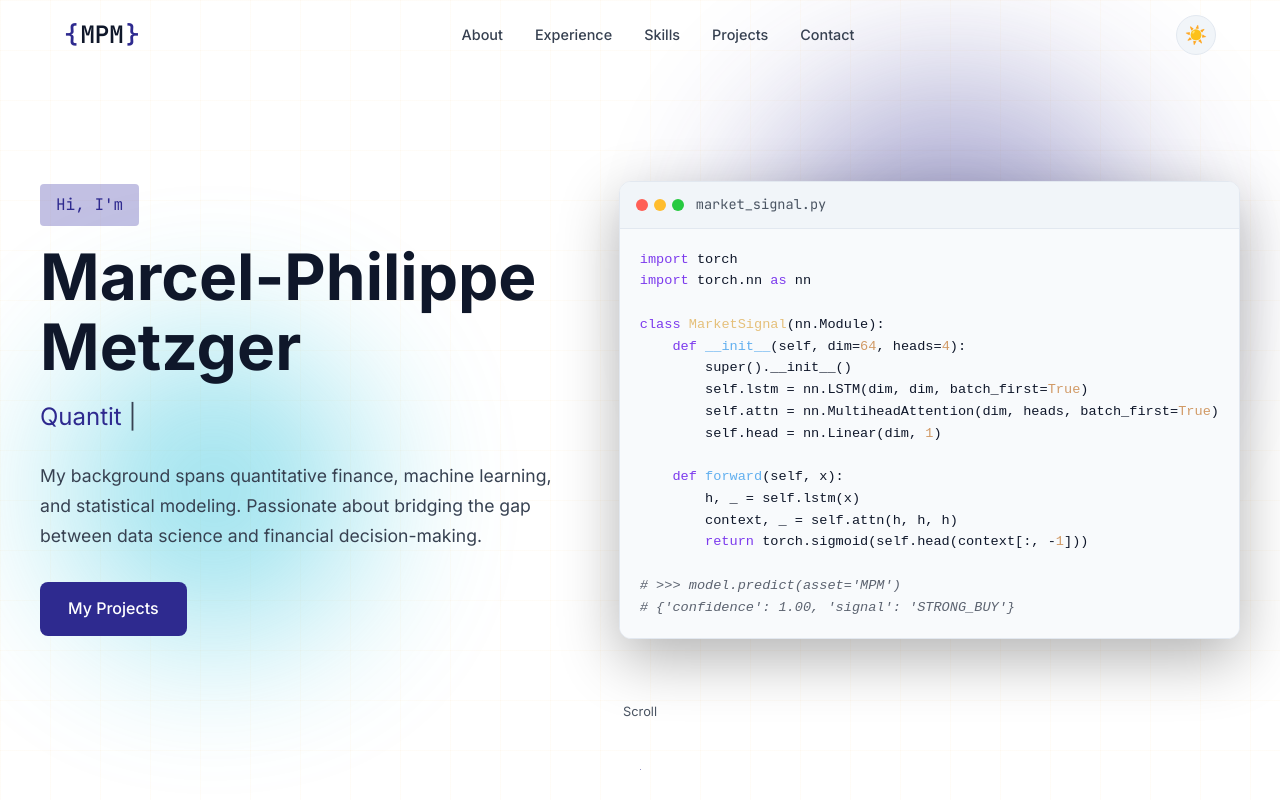
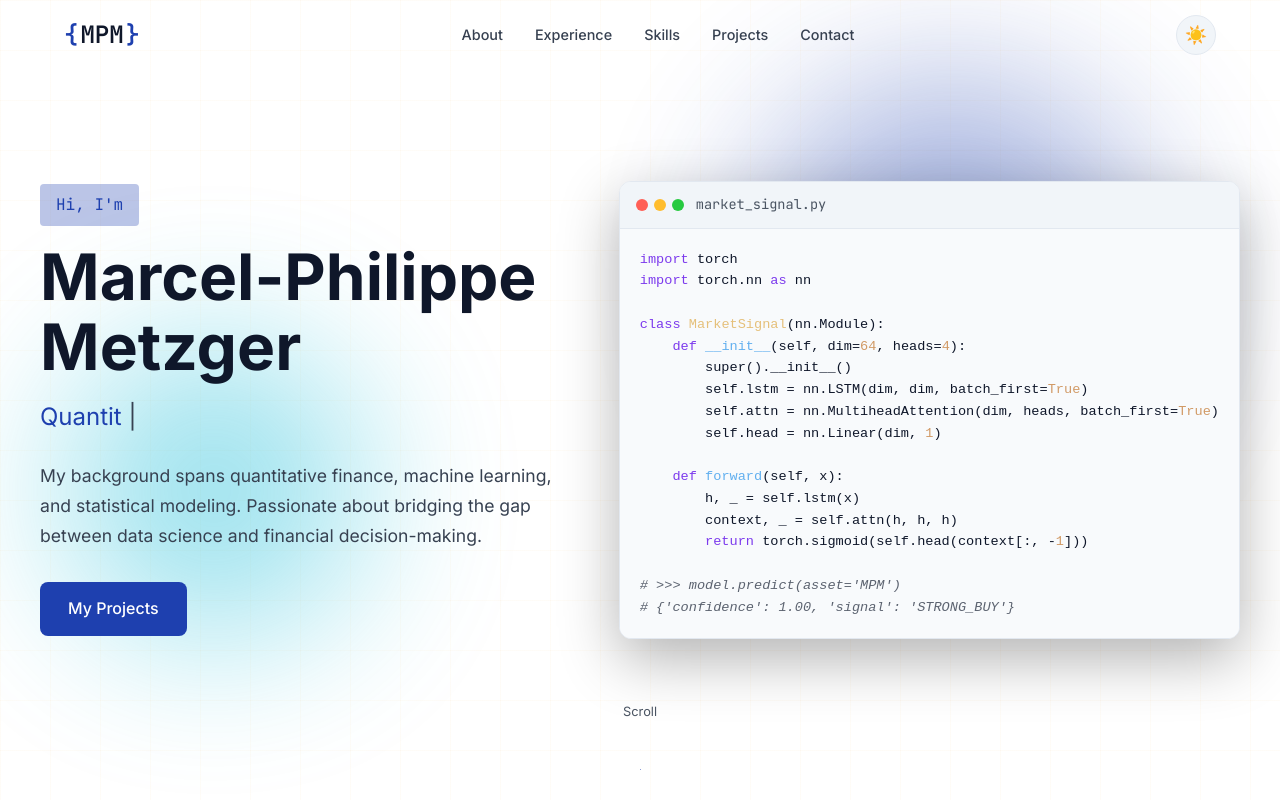
Before and after one commit to Marcel-Metzger/marcel-website, a plain HTML site: page index.html in a window 1280 px wide. Both pictures are taken after a click on the button "Toggle theme". Shown: the top 800 px of the page. Drawn offline with Linux system fonts and the light colour scheme.

Commit message:
Light mode: overlay 30%, pure blue accent (#1e40af)

```diff
--- a/style.css
+++ b/style.css
@@ -32,9 +32,9 @@
     --text-muted: #4b5563;
     --border: #e2e8f0;
     --code-bg: #1e1e1e;
-    --accent: #2e2a8f;
-    --accent-hover: #272470;
-    --accent-glow: rgba(55, 48, 163, 0.3);
+    --accent: #1e40af;
+    --accent-hover: #1e3a8a;
+    --accent-glow: rgba(30, 64, 175, 0.3);
 }
 
 [data-theme="light"] .code-keyword {
@@ -1465,5 +1465,5 @@ a.project-card-full:hover .project-overlay svg {
 
 /* Light mode: lighter project overlay */
 [data-theme="light"] a.project-card-full:hover .project-overlay {
-    background: rgba(0, 0, 0, 0.40);
+    background: rgba(0, 0, 0, 0.30);
 }
```
